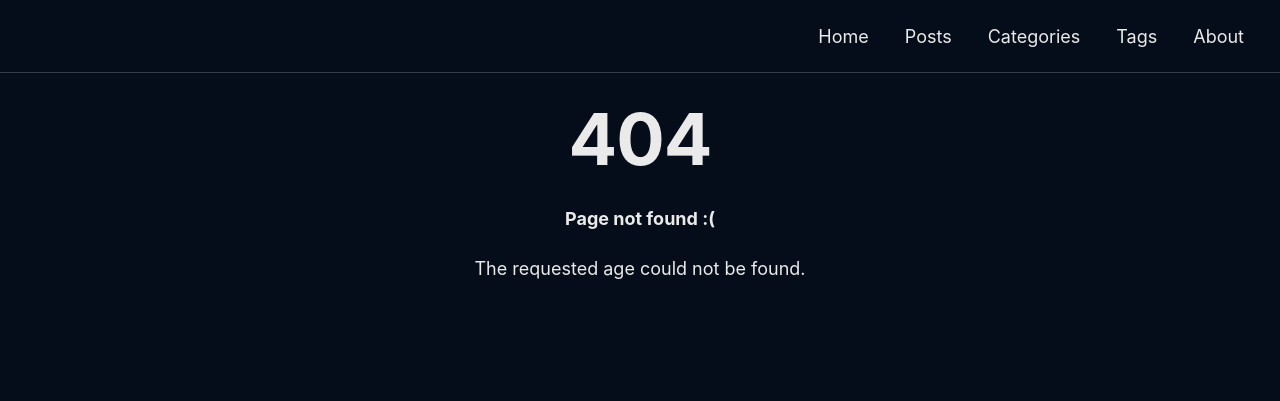
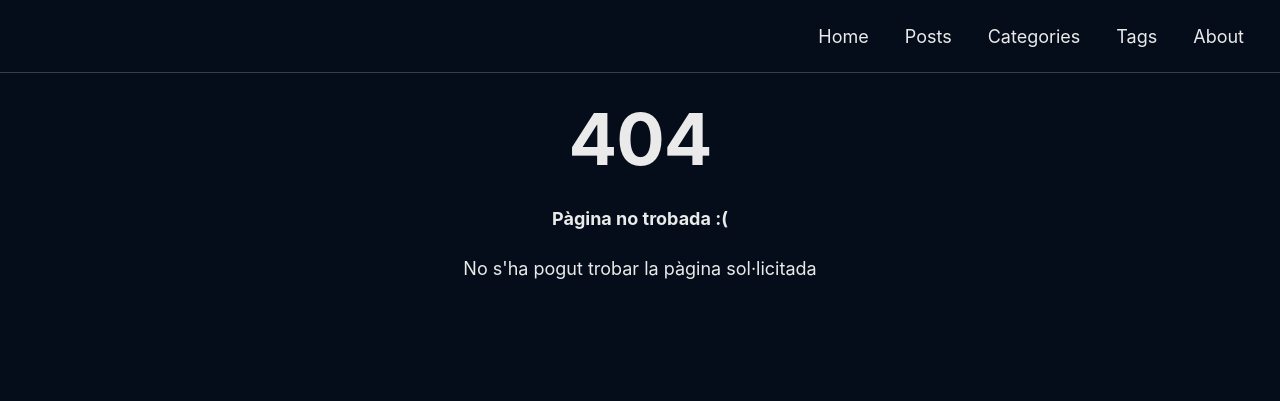
Before and after one commit to and4po/and4po.github.io, a Jekyll site: the page built from 404.html, in a window 1280 px wide. Shown: the top 401 px of the page. Built offline with Jekyll 4.4.1, drawn with Linux system fonts in a browser that asks for light colours; cached includes are drawn as plain includes; a script that is not in the unit is left out.

Commit message:
Update 404.html

```diff
--- a/404.html
+++ b/404.html
@@ -19,6 +19,6 @@ layout: default
 <div class="container">
   <h1>404</h1>
 
-  <p><strong>Page not found :(</strong></p>
-  <p>The requested age could not be found.</p>
+  <p><strong>Pàgina no trobada :(</strong></p>
+  <p>No s'ha pogut trobar la pàgina sol·licitada</p>
 </div>
```
